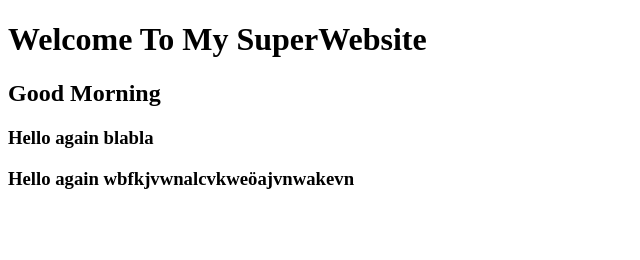
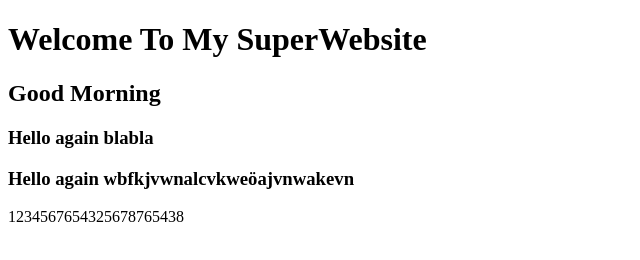
Before and after one commit to EdwardAgyeman/superwebsite, a plain HTML site: page index.html in a window 1280 px wide. Shown: the whole page, without its empty margins (0-640 px from the left). Drawn offline with Linux system fonts and the light colour scheme.

Commit message:
Version 0.0.8
43234532

```diff
--- a/index.html
+++ b/index.html
@@ -10,6 +10,7 @@
     <h2>Good Morning</h2>
     <h3>Hello again blabla</h3>
      <h3>Hello again wbfkjvwnalcvkweöajvnwakevn</h3>
+    <p>1234567654325678765438</p>
 
 
 </body>
```
